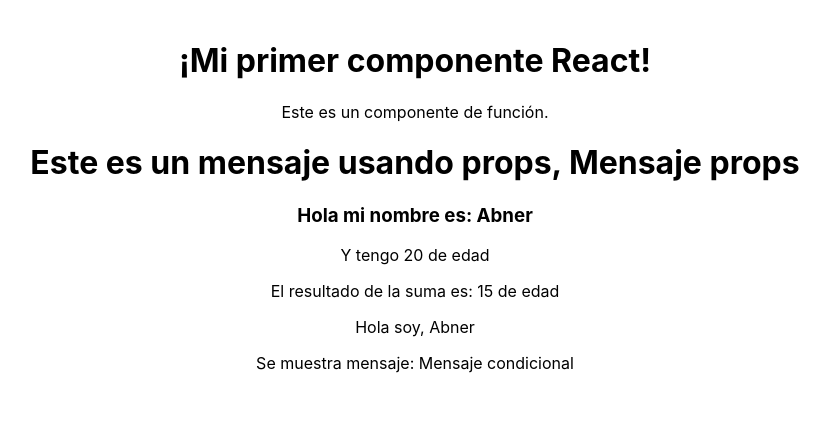
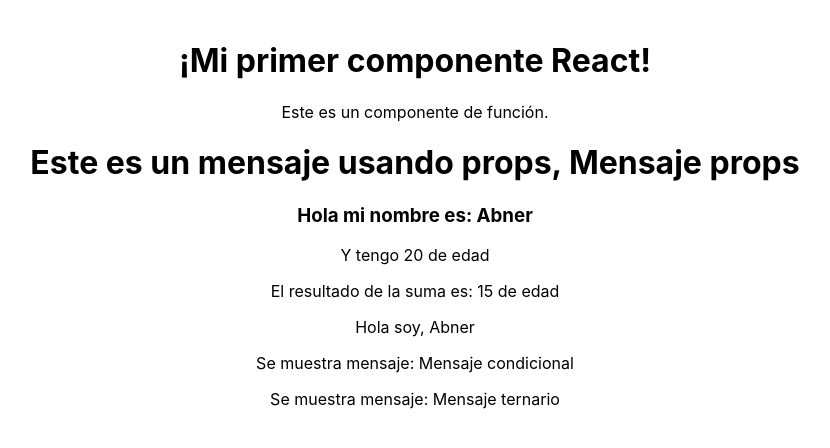
Before and after one commit to AbnerSaavedra/ejerciciosPracticosReactGSmayo2025, a React (Create React App) app: page / in a window 1280 px wide. Shown: the top 448 px of the page, without its empty margins (225-1055 px from the left). Built offline with nearby package versions, Linux system fonts and the light colour scheme.

Commit message:
Renderizado condicional usando operador ternario

```diff
--- a/src/App.js
+++ b/src/App.js
@@ -6,6 +6,7 @@ import DatosPersonales from './components/DatosPersonales';
 import Calculadora from './components/Calculadora';
 import Saludo from './components/Saludo';
 import MensajeCondicional from './components/MesajeCondicional';
+import MensajeTernario from './components/MensajeCondOperadorTernario';
 
 function App() {
   return (
@@ -32,6 +33,7 @@ function App() {
       <Saludo nombre="Abner" />
       <MensajeCondicional mensaje="Mensaje condicional" />
       {/*<MensajeCondicional mensaje={false} />*/}
+      <MensajeTernario mensaje="Mensaje ternario" />
     </div>
   );
 }
--- /dev/null
+++ b/src/components/MensajeCondOperadorTernario.js
@@ -0,0 +1,7 @@
+
+
+export default function MensajeTernario(props){
+
+     return props.mensaje ? <p>Se muestra mensaje: {props.mensaje}</p>
+     : <p>No hay mensaje ternario para mostrar</p>
+}
```
